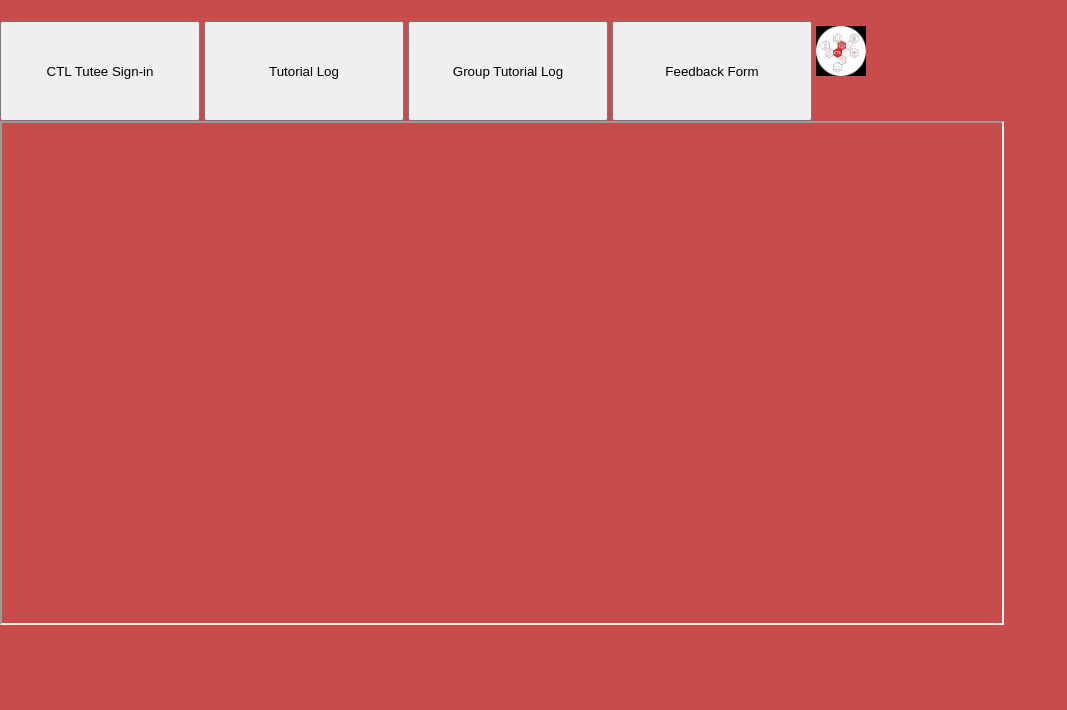
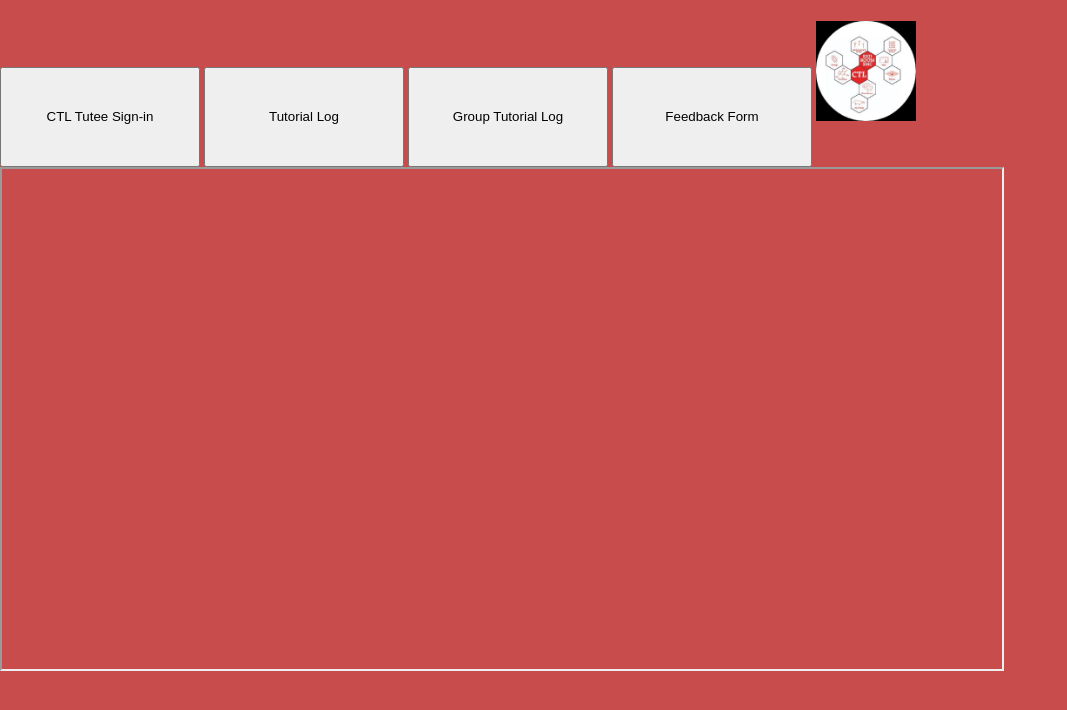
Before and after one commit to Knox-College-Makerspace-Network/CTL-Forms-Website, a plain HTML site: page index.html in a window 1280 px wide. Shown: the whole page, without its empty margins (0-1067 px from the left). Drawn offline with Linux system fonts and the light colour scheme.

Commit message:
Website Changes

```diff
--- a/index.html
+++ b/index.html
@@ -16,7 +16,7 @@
 <button id="b3" onClick="document.getElementById('iFrame').src = 'https://forms.gle/t6eSaSPiLxPYbwS4A'"> Group Tutorial Log</button>
 <button id="b4" onClick="document.getElementById('iFrame').src = 'https://docs.google.com/forms/d/e/1FAIpQLSe27gBUN6uBtvHHFSgpcOP7sdFG1uRiekhtfx7uMMhKB0yB7Q/viewform'"> Feedback Form</button>
 
-<img src="chrome_NIr3cG323H.png" alt="Girl in a jacket" style="width:50px;height:50px;">
+<img src="chrome_NIr3cG323H.png" alt="Girl in a jacket" style="width:100px;height:100px;">
 
 <div> <iframe id="iFrame"
 	width="1000"
```
